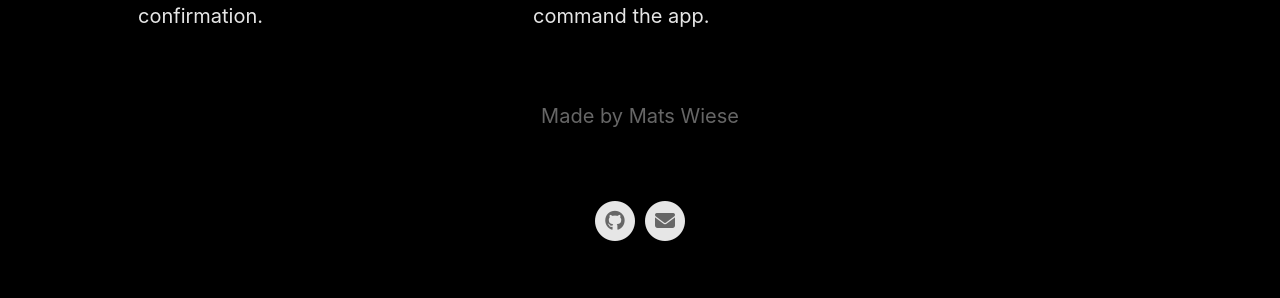
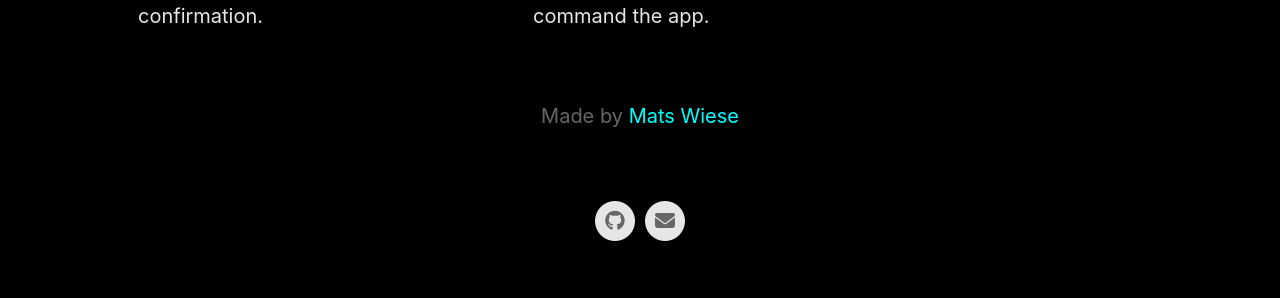
Before and after one commit to MatsWiese/laptimerpage, a Jekyll site: the page built from index.html, in a window 1280 px wide. Shown: the part 1352-1650 px from the top of the page. Built offline with Jekyll 4.4.1, drawn with Linux system fonts in a browser that asks for light colours; nearby versions of some CDN libraries; part of the change alters nothing that is shown.

```diff
--- a/_config.yml
+++ b/_config.yml
@@ -21,7 +21,7 @@ enable_smart_app_banner                   : true
 
 # Information About Yourself
 your_name                                 : Mats Wiese
-your_link                                 :
+your_link                                 : matswiese.app
 your_city                                 :
 email_address                             : handsfreelaptimer@gmail.com
 linkedin_username                         :
```
